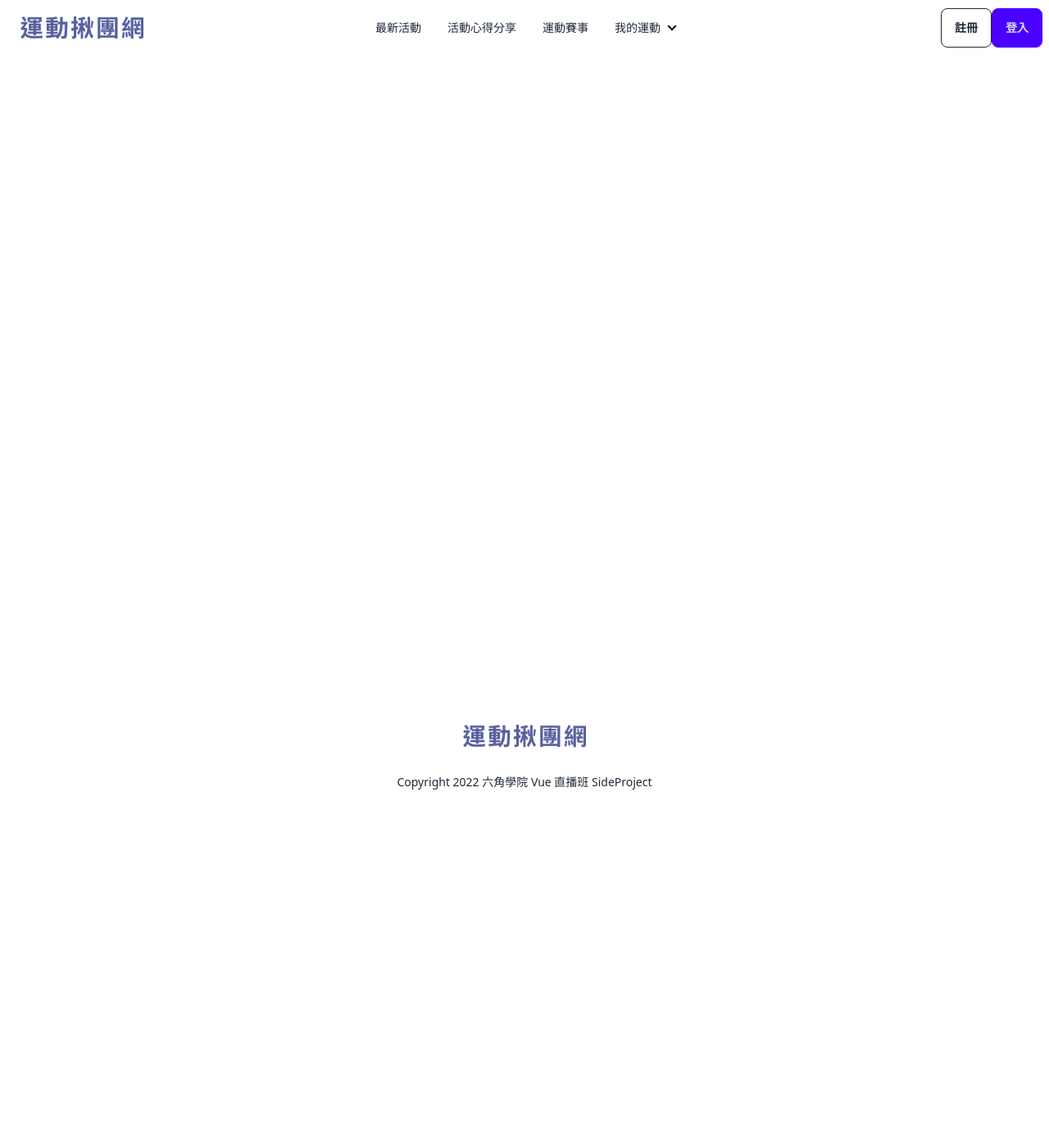
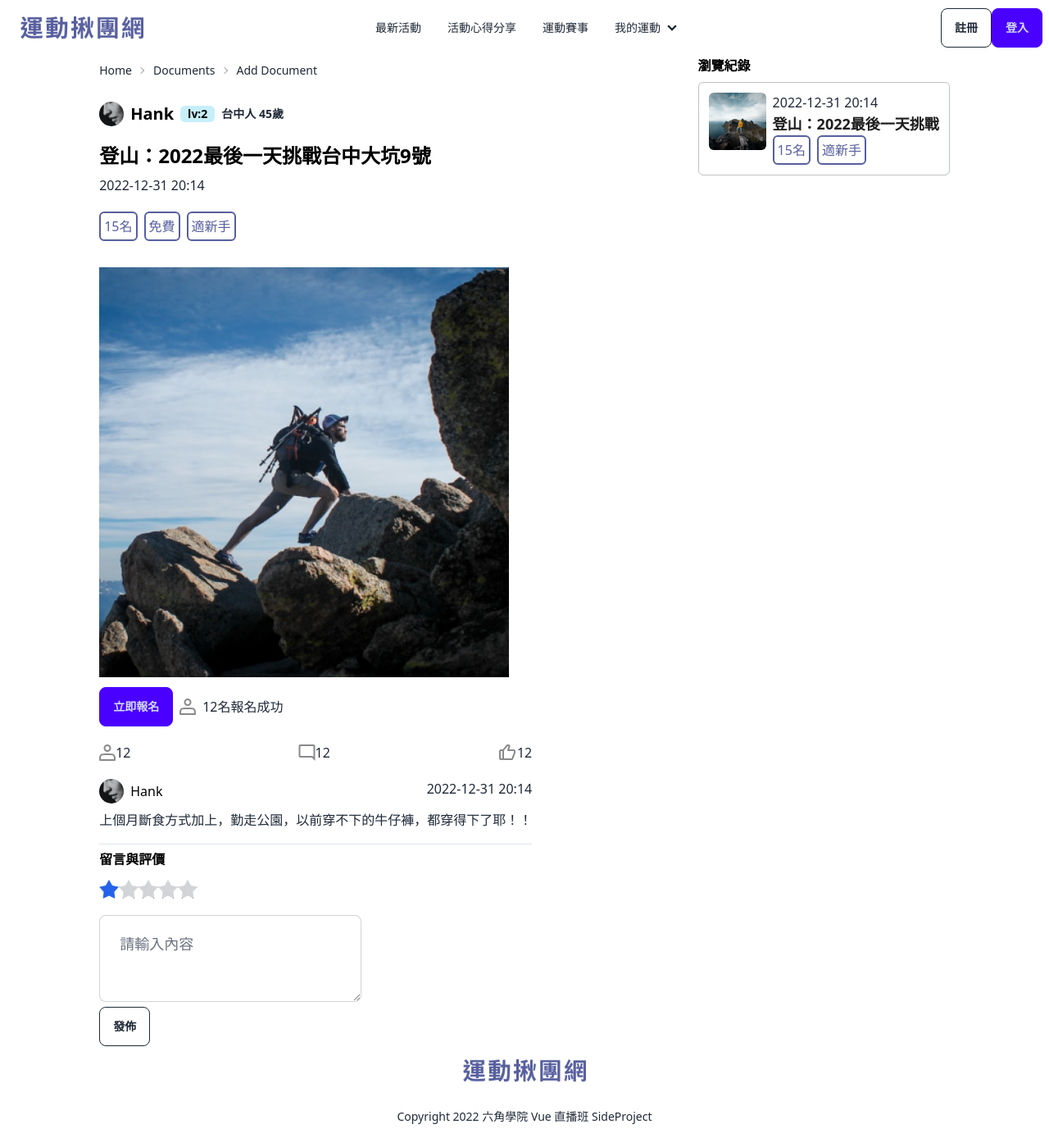
Before and after one commit to RayChen1996/Next-sport-web, a Next.js app: page /Activities/123456789 in a window 1280 px wide. Shown: the whole page at 82% size. Before the commit the page ends 980 px from the top, so only its background shows below. Built offline with nearby package versions, Linux system fonts and the light colour scheme.

Commit message:
添加活動內頁切版

```diff
--- a/src/app/Activities/[id]/page.tsx
+++ b/src/app/Activities/[id]/page.tsx
@@ -1,5 +1,175 @@
+import Image from "next/image";
 import React from "react";
+import avator from "@/../../public/person.png";
+import people from "@/../../public/people.svg";
+import message from "@/../../public/message.svg";
+import good from "@/../../public/good.svg";
+import Active01 from "@/../../public/最新活動01.png";
+import Active05 from "@/../../public/最新活動05.png";
 
 export default function Page() {
-  return <div className=" h-screen"></div>;
+  return (
+    <div className=" h-full px-5 md:flex md:justify-around container  ">
+      <div className="     ">
+        <BreadCrumb />
+        <DisplayProfile />
+        <h1 className="text-black font-bold text-2xl">
+          登山：2022最後一天挑戰台中大坑9號
+        </h1>
+        <span className=" inline-block my-2">2022-12-31 20:14</span>
+        <ul className=" flex gap-2 mt-3 mb-8">
+          <li className=" text-[#575F9E] border-2 border-[#575F9E] p-1 rounded-md  ">
+            15名
+          </li>
+          <li className=" text-[#575F9E] border-2 border-[#575F9E] p-1 rounded-md ">
+            免費
+          </li>
+          <li className=" text-[#575F9E] border-2 border-[#575F9E] p-1 rounded-md ">
+            適新手
+          </li>
+        </ul>
+
+        <Image src={Active01} alt="" height={170} width={500} />
+
+        <div className=" flex my-3 items-center gap-2">
+          <button className="   btn btn-primary ">立即報名</button>
+          <label className=" flex justify-center items-center gap-2">
+            <Image alt="" src={people} />
+            12名報名成功
+          </label>
+        </div>
+
+        <ul className=" flex my-3  items-center h-10 justify-between ">
+          <li className=" flex">
+            <Image alt="" src={people} />
+            12
+          </li>
+          <li className=" flex">
+            <Image alt="" src={message} />
+            12
+          </li>
+          <li className=" flex">
+            <Image alt="" src={good} />
+            12
+          </li>
+        </ul>
+        <ChatBoard />
+        <FeedBack />
+        <PostContent />
+      </div>
+
+      <div className="  h-full ">
+        <h1 className=" text-black font-bold mb-2">瀏覽紀錄</h1>
+        <div className="flex gap-2 border border-[#BDC0C2] p-3 rounded-md">
+          <div>
+            <Image className=" rounded-md" width={70} alt="" src={Active05} />
+          </div>
+          <div>
+            <div className=" text-[#8A8A8Bii]">2022-12-31 20:14</div>
+            <div className="text-[#1E1E1E] text-lg font-bold">
+              登山：2022最後一天挑戰
+            </div>
+            <div>
+              <ul className=" flex gap-2">
+                <li className=" text-[#575F9E] border-2 border-[#575F9E] p-1 rounded-md  ">
+                  15名
+                </li>
+
+                <li className=" text-[#575F9E] border-2 border-[#575F9E] p-1 rounded-md ">
+                  適新手
+                </li>
+              </ul>
+            </div>
+          </div>
+        </div>
+      </div>
+    </div>
+  );
 }
+
+function ChatBoard() {
+  return (
+    <div className="">
+      <div className="flex w-full justify-between">
+        <div className=" flex gap-2 items-center">
+          <Image className="rounded-full" src={avator} width={30} alt="" />
+          <span className=" text-black">Hank</span>
+        </div>
+        <div>2022-12-31 20:14</div>
+      </div>
+      <div className=" mt-2">
+        <p>
+          上個月斷食方式加上，勤走公園，以前穿不下的牛仔褲，都穿得下了耶！！
+        </p>
+      </div>
+      <span className=" inline-block h-[0.9px]  w-full bg-[#DFE4EB] "></span>
+    </div>
+  );
+}
+
+function FeedBack() {
+  return (
+    <div>
+      <h3 className=" text-black font-bold mb-3">留言與評價</h3>
+      <div className="rating mb-5">
+        <input
+          type="radio"
+          name="rating-2"
+          checked
+          className="mask mask-star-2  "
+        />
+        <input type="radio" name="rating-2" className="mask mask-star-2  " />
+        <input type="radio" name="rating-2" className="mask mask-star-2 " />
+        <input type="radio" name="rating-2" className="mask mask-star-2 " />
+        <input type="radio" name="rating-2" className="mask mask-star-2 " />
+      </div>
+    </div>
+  );
+}
+
+function PostContent() {
+  return (
+    <div>
+      <div>
+        <textarea
+          placeholder="請輸入內容"
+          className="textarea bg-white textarea-bordered textarea-lg w-full max-w-xs"
+        ></textarea>
+      </div>
+
+      <button type="button" className="btn btn-outline">
+        發佈
+      </button>
+    </div>
+  );
+}
+
+function DisplayProfile() {
+  return (
+    <h2 className="card-title mb-5">
+      <Image className="rounded-full" src={avator} width={30} alt="" />
+      <span className=" text-black">Hank</span>
+
+      <div className="badge  bg-[#C7EFF9] text-black font-bold border-none rounded-md">
+        lv:2
+      </div>
+      <div className=" text-sm">台中人 45歲</div>
+    </h2>
+  );
+}
+
+function BreadCrumb() {
+  return (
+    <div className="text-sm breadcrumbs mb-5">
+      <ul>
+        <li>
+          <a>Home</a>
+        </li>
+        <li>
+          <a>Documents</a>
+        </li>
+        <li>Add Document</li>
+      </ul>
+    </div>
+  );
+}
--- a/src/app/components/GridItem/TrainingCard.tsx
+++ b/src/app/components/GridItem/TrainingCard.tsx
@@ -14,10 +14,10 @@ import Link from "next/link";
 
 export default function TrainingCard() {
   return (
-    <Link href={"/Activities/xxx"}>
+    <Link href={"/Activities/123456789"}>
       <div className="card w-96  rounded-md border-2">
         <figure className=" relative ">
-          <Image src={Active01} alt="Shoes" height={170} width={500} />
+          <Image src={Active01} alt="" height={170} width={500} />
           <button className=" absolute bottom-6 w-11/12 btn btn-primary ">
             立即參與
           </button>
--- a/src/app/components/Layout/Basic/Navbar.tsx
+++ b/src/app/components/Layout/Basic/Navbar.tsx
@@ -1,9 +1,10 @@
 import React from "react";
 import Image from "next/image";
 import LogoPng from "@/../../public/logo.png";
+import Link from "next/link";
 export default function Navbar() {
   return (
-    <div className="navbar  bg-white ">
+    <div className="navbar  z-50 bg-white ">
       <div className="navbar-start">
         <div className="dropdown">
           <div tabIndex={0} role="button" className="btn btn-ghost lg:hidden">
@@ -59,7 +60,9 @@ export default function Navbar() {
           </ul>
         </div>
         <a className="btn btn-ghost text-xl">
-          <Image alt="" src={LogoPng} width={150} height={50} />
+          <Link href={"/"}>
+            <Image alt="" src={LogoPng} width={150} height={50} />
+          </Link>
         </a>
       </div>
       <div className="navbar-center hidden lg:flex">
@@ -75,12 +78,12 @@ export default function Navbar() {
             <a>運動賽事</a>
           </li>
 
-          <li>
+          <li className="z-50">
             <details>
               <summary>我的運動</summary>
-              <ul className="p-2 w-40">
+              <ul className="p-2 w-40 bg-white">
                 <li>
-                  <a>每月進度提醒1</a>
+                  <a>每月進度提醒</a>
                 </li>
                 <li>
                   <a>設定當月目標</a>
--- /dev/null
+++ b/src/app/option/data.ts
@@ -0,0 +1,6 @@
+export const Options = [
+  {
+    id: 1,
+    name: "",
+  },
+];
--- a/tailwind.config.ts
+++ b/tailwind.config.ts
@@ -7,6 +7,9 @@ const config: Config = {
     "./src/app/**/*.{js,ts,jsx,tsx,mdx}",
   ],
   theme: {
+    container: {
+      center: true,
+    },
     extend: {},
   },
   plugins: [
```
